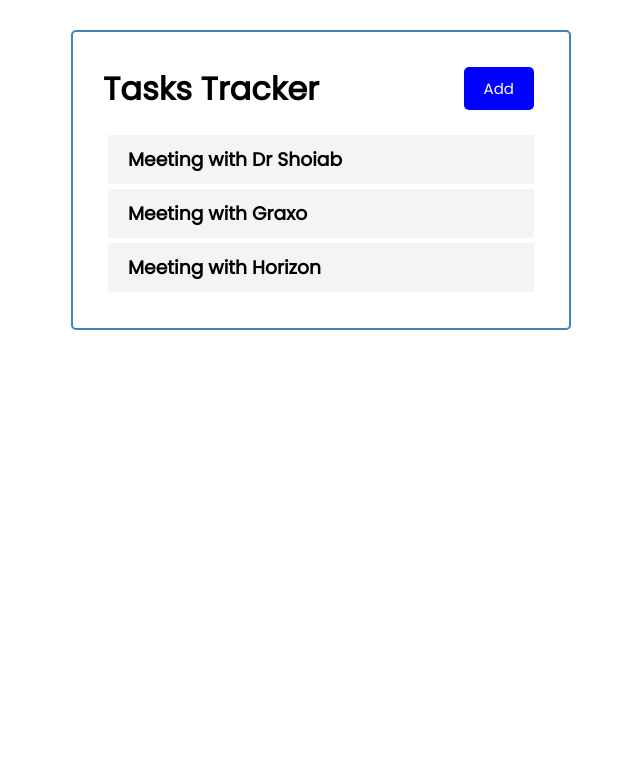
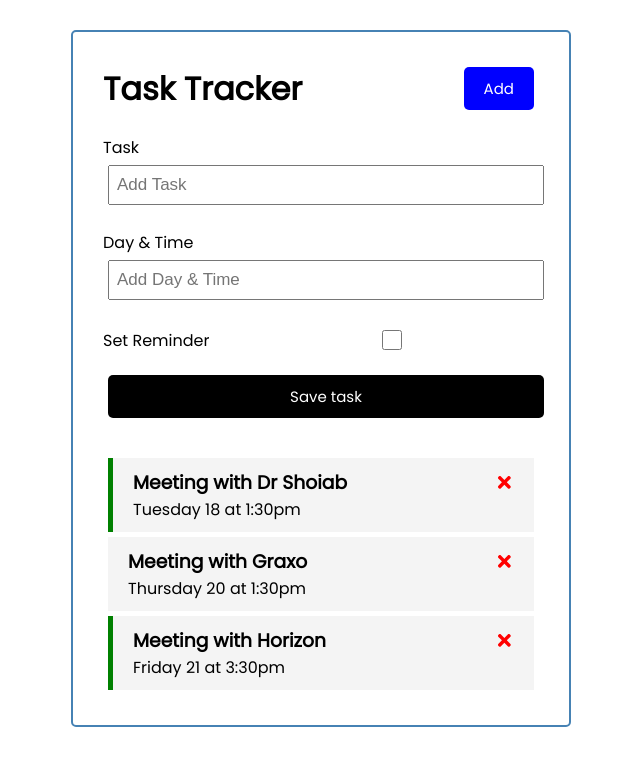
Before and after one commit to hassan4702/React-Task-Tracker, a React (Create React App) app: page / in a window 1280 px wide. Shown: the top 766 px of the page, without its empty margins (319-959 px from the left). Built offline with nearby package versions, Linux system fonts and the light colour scheme.

Commit message:
second commit

```diff
--- a/package.json
+++ b/package.json
@@ -8,6 +8,7 @@
     "@testing-library/user-event": "^13.5.0",
     "react": "^18.2.0",
     "react-dom": "^18.2.0",
+    "react-icons": "^4.10.1",
     "react-scripts": "5.0.1",
     "web-vitals": "^2.1.4"
   },
--- a/src/App.js
+++ b/src/App.js
@@ -1,6 +1,7 @@
 import React, { useState } from 'react'
 import Header from './components/Header'
 import Tasks from './components/Tasks'
+import AddTask from './components/AddTask'
 function App() {
   const name='hassan'
   const [tasks,setTasks]=useState([
@@ -16,7 +17,7 @@
           time:'Thursday 20 at 1:30pm',
           reminder:false
       },{
-          id:1,
+          id:3,
           text:'Meeting with Horizon',
           time:'Friday 21 at 3:30pm',
           reminder:true
@@ -24,12 +25,24 @@
     ]
 
   )
+  const deleteTask=(id)=>{
+    setTasks(tasks.filter((task)=>task.id!==id))
+  }
+
+  // const addTask=(id)=>{
+  //   setTasks(...Tasks,{id:id,})
+  // }
+
+  const toggleReminder=(id)=>{
+    setTasks(tasks.map((task)=>task.id===id?{...task,reminder:!task.reminder}:task))
+  }
 
   return (
 
     <div className="container">
-      <Header title='Tasks Tracker'/>
-      <Tasks tasks={tasks}/>
+      <Header title='Task Tracker'/>
+      <AddTask/>
+      {tasks.length>0?<Tasks tasks={tasks}  onDelete={deleteTask} onToggle={toggleReminder}/> : 'No Tasks '}
     </div>
   );
 }
--- /dev/null
+++ b/src/components/AddTask.js
@@ -0,0 +1,29 @@
+import React from "react";
+
+const AddTask = () => {
+  return (
+    <form className="add-form">
+      <div className="form-control">
+        <label>Task</label>
+        <input type="text" placeholder="Add Task"></input>
+      </div>
+
+      <div className="form-control">
+        <label>Day & Time</label>
+        <input type="text" placeholder="Add Day & Time"></input>
+      </div>
+
+      <div className="form-control
+      form-control-check">
+        <label>Set Reminder</label>
+        <input type="checkbox" />
+      </div>
+
+      <div >
+        <input className='btn btn-block' type="Submit" value='Save task'/>
+      </div>
+    </form>
+  );
+};
+
+export default AddTask;
--- a/src/components/Task.js
+++ b/src/components/Task.js
@@ -1,11 +1,22 @@
-import React from 'react'
+import React from "react";
+import { FaTimes } from "react-icons/fa";
 
-const Task = ({task}) => {
+const Task = ({ task, onDelete, onToggle }) => {
   return (
-    <div className='task'>
-        <h3>{task.text}</h3>
+    <div
+      className={`task ${task.reminder ? "reminder" : ""}`}
+      onDoubleClick={() => onToggle(task.id)}
+    >
+      <h3>
+        {task.text}
+        <FaTimes
+          onClick={() => onDelete(task.id)}
+          style={{ color: "red", cursor: "pointer" }}
+        />
+      </h3>
+      <p>{task.time}</p>
     </div>
-  )
-}
+  );
+};
 
-export default Task
+export default Task;
--- a/src/components/Tasks.js
+++ b/src/components/Tasks.js
@@ -1,11 +1,11 @@
 import React from 'react'
 import Task from './Task'
 
-const Tasks = ({tasks}) => {
+const Tasks = ({tasks,onDelete,onToggle}) => {
   return (
     <>
     {tasks.map((task)=>(
-        <Task key={task.id} task={task} />
+        <Task  key={task.id} task={task} onDelete={onDelete} onToggle={onToggle}/>
     ))}
     </>
   )
```
Also changed, not shown: 1 other file (tests, documents, lock files or other folders).
